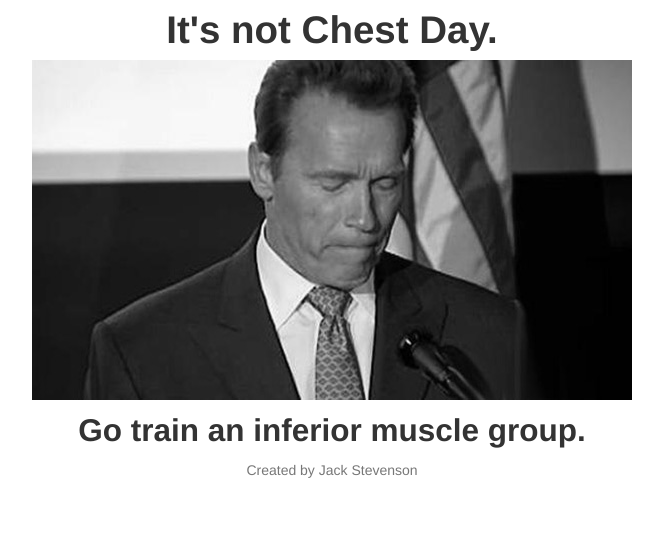
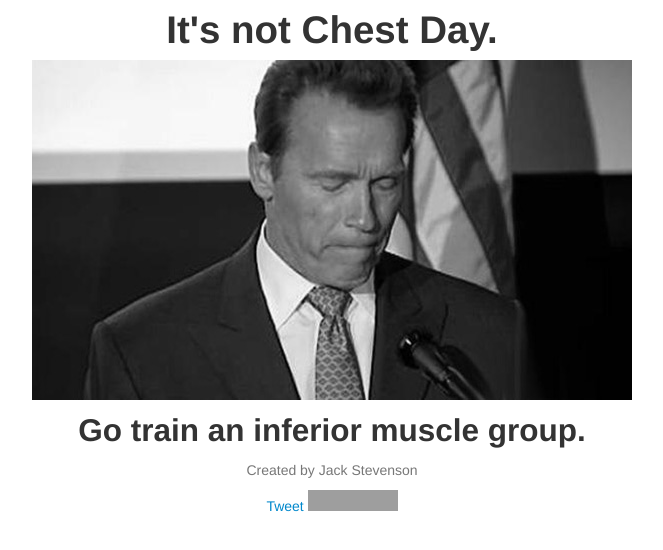
Before and after one commit to cogwirrel/chestday.com, a plain HTML site: page index.html in a window 1280 px wide. Shown: the whole page, without its empty margins (308-971 px from the left). Drawn offline with nearby package versions, Linux system fonts and the light colour scheme; grey boxes are pictures that could not be loaded.

Commit message:
Added tweet and like buttons

```diff
--- a/index.html
+++ b/index.html
@@ -20,10 +20,17 @@
       <div id="chest-img-container"><img id="chest-img" /></div>
       <h2 id="chest-footer">Is it Chest Day...?</h2>
       <p class="copyright">Created by <a class="copyright" href="http://www.twitter.com/cogwirrel">Jack Stevenson</a></p>
+      <div>
+        <a href="https://twitter.com/share" class="twitter-share-button" data-lang="en" data-url="http://chestday.com">Tweet</a>
+        <iframe src="//www.facebook.com/plugins/like.php?href=http%3A%2F%2Fchestday.com&amp;send=false&amp;layout=button_count&amp;width=90&amp;show_faces=false&amp;font=segoe+ui&amp;colorscheme=light&amp;action=like&amp;height=21" scrolling="no" frameborder="0" style="border:none; overflow:hidden; width:90px; height:21px;" allowTransparency="true"></iframe>
+      </div>
     </div>
     <script src="http://code.jquery.com/jquery-latest.js"></script>
     <script src="js/bootstrap.min.js"></script>
     <script src="js/chest.js"></script>
+    <script>
+      !function(d,s,id){var js,fjs=d.getElementsByTagName(s)[0];if(!d.getElementById(id)){js=d.createElement(s);js.id=id;js.src="https://platform.twitter.com/widgets.js";fjs.parentNode.insertBefore(js,fjs);}}(document,"script","twitter-wjs");
+    </script>
   	<script type="text/javascript">
   	  var _gaq = _gaq || [];
   	  _gaq.push(['_setAccount', 'UA-37667521-1']);
@@ -35,5 +42,6 @@
   		var s = document.getElementsByTagName('script')[0]; s.parentNode.insertBefore(ga, s);
   	  })();
   	</script>
+
   </body>
 </html>
```
